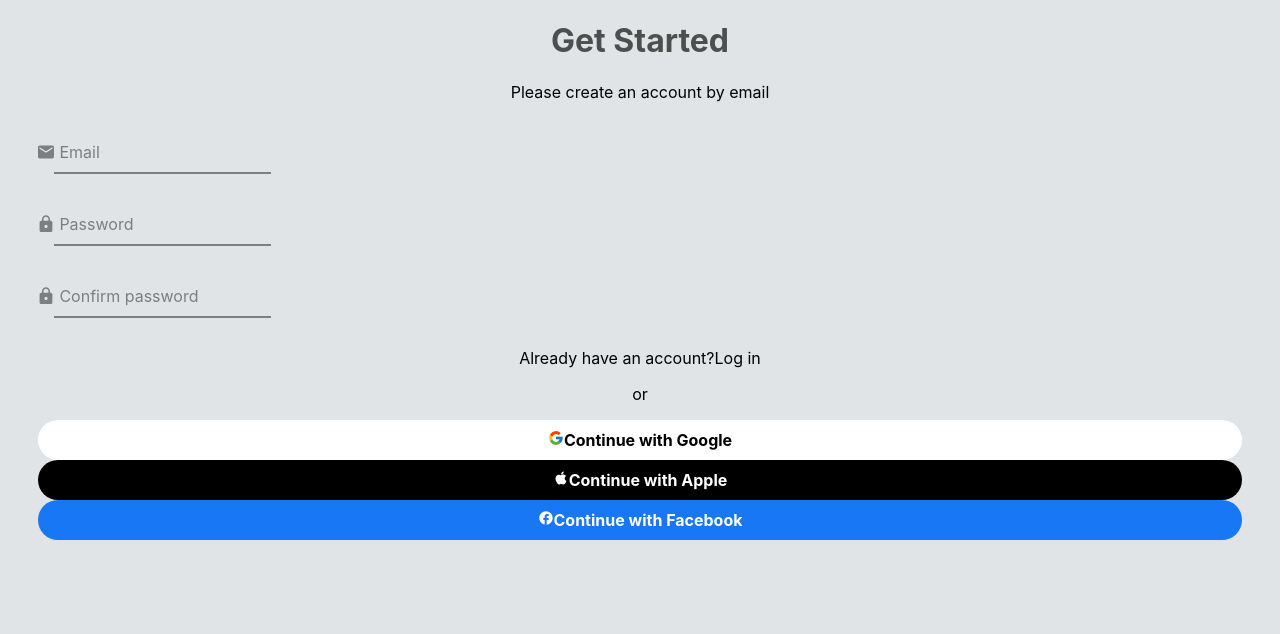
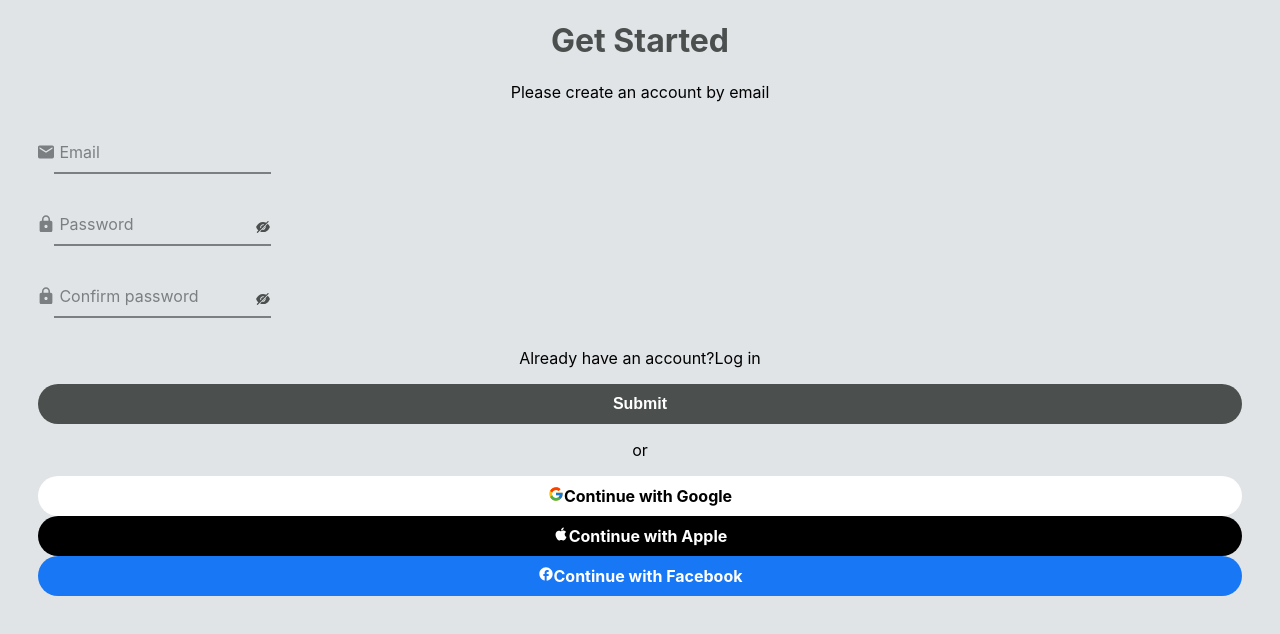
Before and after one commit to jwseph/NavagatioBackend, a React (Create React App) app in the folder frontend/: page /signup in a window 1280 px wide. Shown: the top 634 px of the page. Built offline with nearby package versions, Linux system fonts and the light colour scheme; no server answers.

Commit message:
Added password visibility and button container

```diff
--- a/frontend/src/pages/Auth.scss
+++ b/frontend/src/pages/Auth.scss
@@ -73,7 +73,22 @@
     color: $medium-gray;
 }
 
+.eye-con {
+    float: right;
+    margin-left: -25px;
+    margin-top: -25px;
+    position: relative;
+    z-index: 2;
+    color: $dark-gray;
+}
+
 .input-field {
     display: flex;
     margin: 30px 0;
 }
+
+.button-container {
+    display: flex;
+    flex-direction: column;
+    justify-content: space-between;
+}
--- a/frontend/src/pages/Signup.js
+++ b/frontend/src/pages/Signup.js
@@ -2,19 +2,25 @@
 import { useSignup } from "../hooks/useSignup";
 import { MdMail, MdLock, MdFacebook,  } from 'react-icons/md';
 import { FcGoogle} from 'react-icons/fc';
-import { AiFillEyeInvisible, AiFillApple } from 'react-icons/ai';
+import { AiFillEyeInvisible, AiFillEye, AiFillApple } from 'react-icons/ai';
 
 import Button from '../components/Button';
-import "./Auth.scss"
+import '../sass/button.scss';
+import "./Auth.scss";
 
 export default function Signup() {
     const [email, setEmail] = useState('')
     const [password, setPassword] = useState('')
+    const [visibility, setVisibility] = useState(false)
     const { error, signup } = useSignup()
 
     const handleSubmit = (event) => {
         event.preventDefault()
         signup(email, password)
+    }
+
+    const toggleVision = () => {
+        setVisibility(!visibility)
     }
 
     return(
@@ -35,31 +41,35 @@
                         <div className="input-field">
                             <MdLock className="icon"/>
                             <div className="content-field">
-                                <input type="password" onChange={(event)=>{setPassword(event.target.value)}} required/>
+                                <input type={visibility?"text":"password"} onChange={(event)=>{setPassword(event.target.value)}} required/>
                                 <span className="highlight"></span>
                                 <label>Password</label>
+                                {visibility?<AiFillEye className="eye-con" onClick={toggleVision}/>:<AiFillEyeInvisible className="eye-con" onClick={toggleVision}/>}
                             </div>
                         </div>
 
                         <div className="input-field">
                             <MdLock className="icon"/>
                             <div className="content-field">
-                                <input type="password" required/>
+                                <input type={visibility?"text":"password"} required/>
                                 <span className="highlight"></span>
                                 <label>Confirm password</label>
+                                {visibility?<AiFillEye className="eye-con" onClick={toggleVision}/>:<AiFillEyeInvisible className="eye-con" onClick={toggleVision}/>}
                             </div>
                         </div>
                     </div>
                     <p>Already have an account?<span>Log in</span></p>
-                    {/* <input type="submit" value="Submit"/> */}
+                    <input type="submit" value="Submit" className="btn btn-gray"/>
                     {error && <p>{error}</p>}
                 </form>
             <div>
                 <span/><p>or</p><span/>
             </div>
-            <Button theme='btn-white'><FcGoogle/>Continue with Google</Button>
-            <Button theme='btn-black'><AiFillApple/>Continue with Apple</Button>
-            <Button theme='btn-blue'><MdFacebook/>Continue with Facebook</Button>
+            <div className="button-container">
+                <Button theme='btn-white'><FcGoogle/>Continue with Google</Button>
+                <Button theme='btn-black'><AiFillApple/>Continue with Apple</Button>
+                <Button theme='btn-blue'><MdFacebook/>Continue with Facebook</Button>
+            </div>
         </div>
     )
 }
--- a/frontend/src/sass/button.scss
+++ b/frontend/src/sass/button.scss
@@ -1,7 +1,5 @@
 @import '../sass/variables.scss';
 .btn {
-    &:link,
-    &:visited {
     text-decoration: none;
     padding: 10px 0;
     width: 100%;
@@ -9,7 +7,6 @@
     display: inline-block;
     border-radius: 100px;
     transition: all .2s;
-    }
 
     &:hover {
         transform: translateY(-3px);
```
Lines whose indentation alone changed are shown as unchanged.
